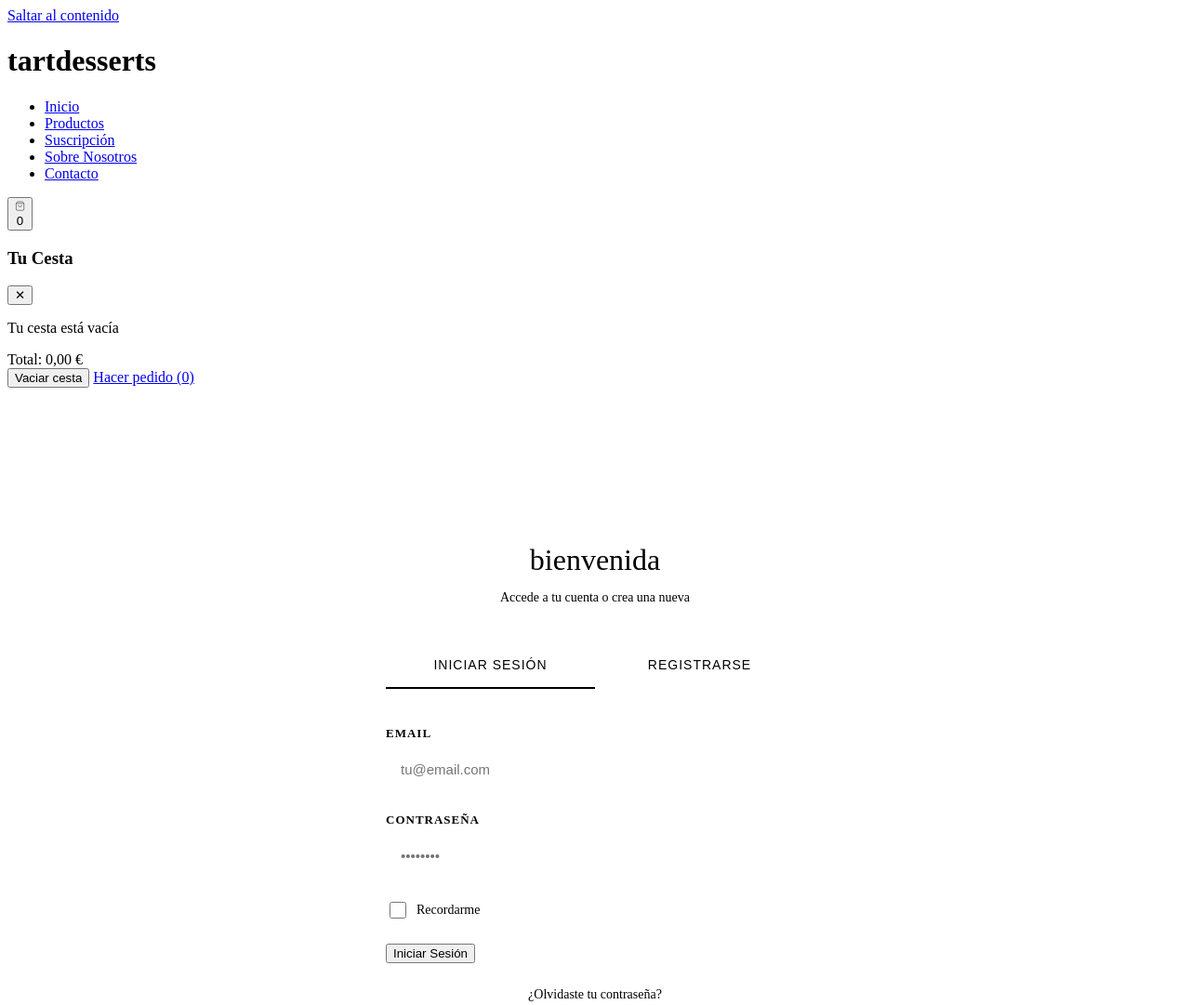
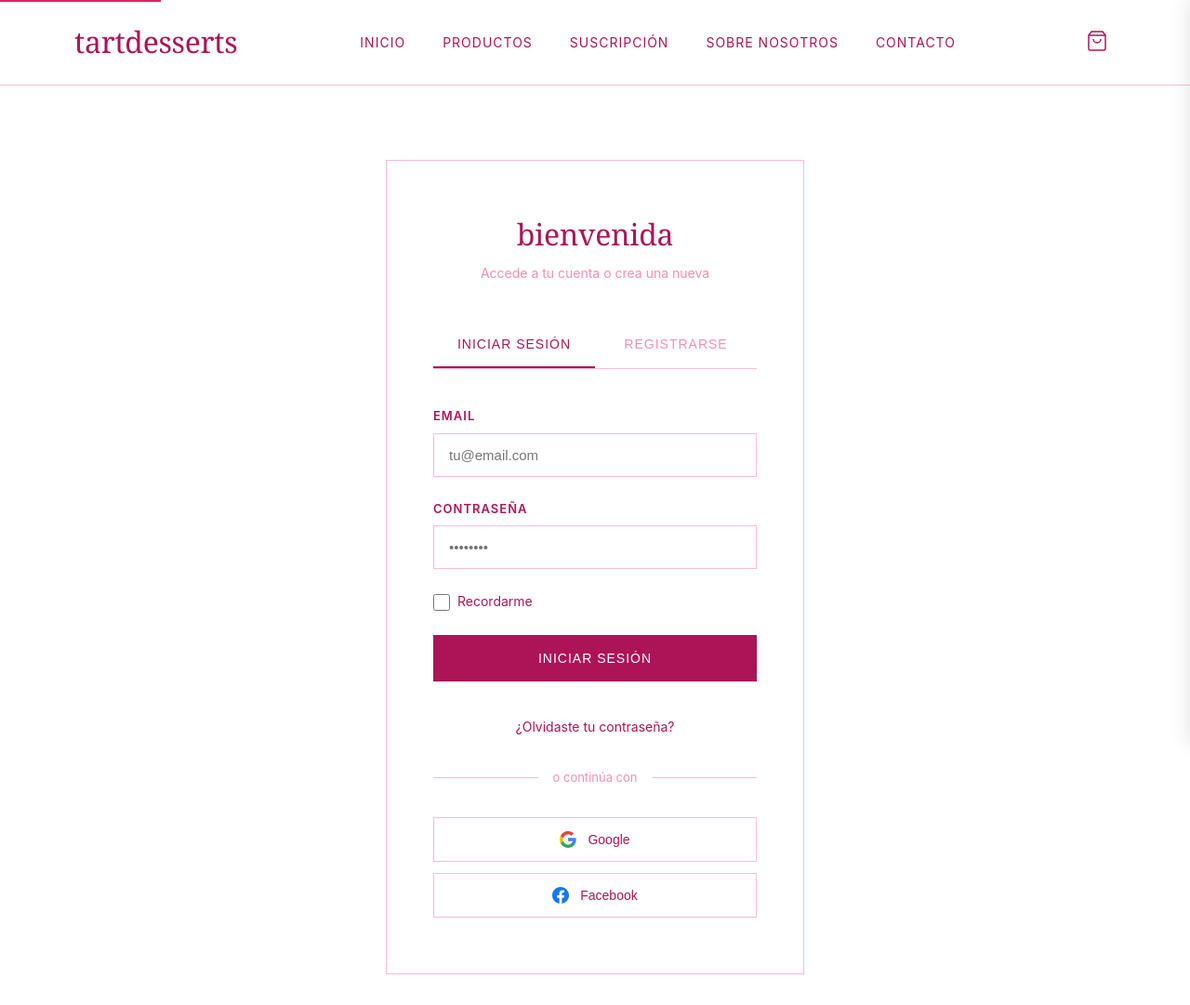
Before and after one commit to tomas20oriol-jpg/tartbytati, a website: page login.html in a window 1280 px wide. Shown: the top 1081 px of the page at 93% size. Drawn offline with Linux system fonts and the light colour scheme.

Commit message:
Rename repository from tartbytati to tartdesserts
- Updated all references in backend files (package.json, README.md, .env.example)
- Fixed login.html CSS integration (added missing CSS links)
- Updated git remote URL to point to tartdesserts repository
- Cleaned up inline styles and improved consistency

```diff
--- a/backend/package.json
+++ b/backend/package.json
@@ -1,7 +1,7 @@
 {
-  "name": "tartbytati-backend",
+  "name": "tartdesserts-backend",
   "version": "1.0.0",
-  "description": "Backend seguro para tartbytati con cumplimiento legal completo",
+  "description": "Backend seguro para tartdesserts con cumplimiento legal completo",
   "main": "server.js",
   "scripts": {
     "start": "node server.js",
@@ -9,7 +9,7 @@
     "test": "jest --coverage"
   },
   "keywords": ["ecommerce", "bakery", "subscription", "secure"],
-  "author": "tartbytati",
+  "author": "tartdesserts",
   "license": "ISC",
   "dependencies": {
     "express": "^4.18.2",
--- a/css/style.css
+++ b/css/style.css
@@ -102,16 +102,9 @@ header .container {
   padding-bottom: 24px;
 }
 
-.logo {
-  font-family: 'DM Serif Display', serif;
-  font-size: 24px;
-  font-weight: 400;
-  color: var(--text-color);
+.logo a {
   text-decoration: none;
-  letter-spacing: 0;
-  margin: 0;
-  flex-shrink: 0;
-  text-transform: lowercase;
+  color: inherit;
 }
 
 nav {
--- a/login.html
+++ b/login.html
@@ -4,8 +4,8 @@
   <meta charset="UTF-8" />
   <meta name="viewport" content="width=device-width, initial-scale=1.0" />
   <title>Iniciar Sesión - tartdesserts</title>
-  <!-- Firebase SDK v8 -->
-  <script src="https://www.gstatic.com/firebasejs/8.10.1/firebase-app.js"></script>
+  <link rel="stylesheet" href="css/style.css" />
+  <link rel="stylesheet" href="css/cookies.css" />
   <script src="https://www.gstatic.com/firebasejs/8.10.1/firebase-auth.js"></script>
   <script src="https://www.gstatic.com/firebasejs/8.10.1/firebase-firestore.js"></script>
   <style>
@@ -223,7 +223,7 @@
 
   <header>
     <div class="container">
-      <h1 class="logo"><a href="index.html" style="text-decoration: none; color: inherit;">tartdesserts</a></h1>
+      <h1 class="logo"><a href="index.html">tartdesserts</a></h1>
       <nav>
         <ul>
           <li><a href="index.html">Inicio</a></li>
```
Also changed, not shown: backend/README.md, 1 other file.
